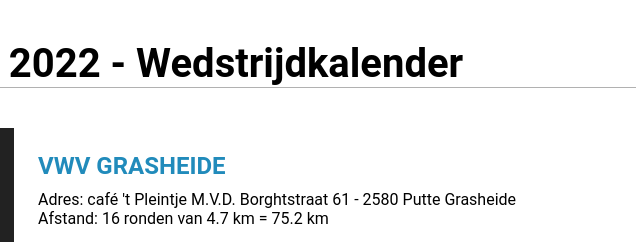
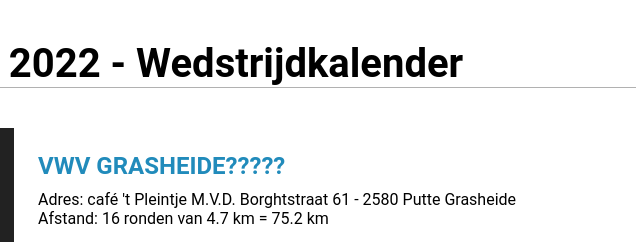
Before and after one commit to BigBoyCarl/Cycling-Site, a plain HTML site: page index.html in a window 1280 px wide. Shown: the top 242 px of the page, 404-1044 px from the left. Drawn offline with Linux system fonts and the light colour scheme.

Commit message:
Update index.html

```diff
--- a/index.html
+++ b/index.html
@@ -19,7 +19,7 @@
           </div>
         </div>
         <div class="event-right">
-          <h3 class="event-title">VWV Grasheide</h3>
+          <h3 class="event-title">VWV Grasheide?????</h3>
           <div class="event-description">
             Adres: café 't Pleintje M.V.D. Borghtstraat 61 - 2580 Putte
             Grasheide <br />
```
